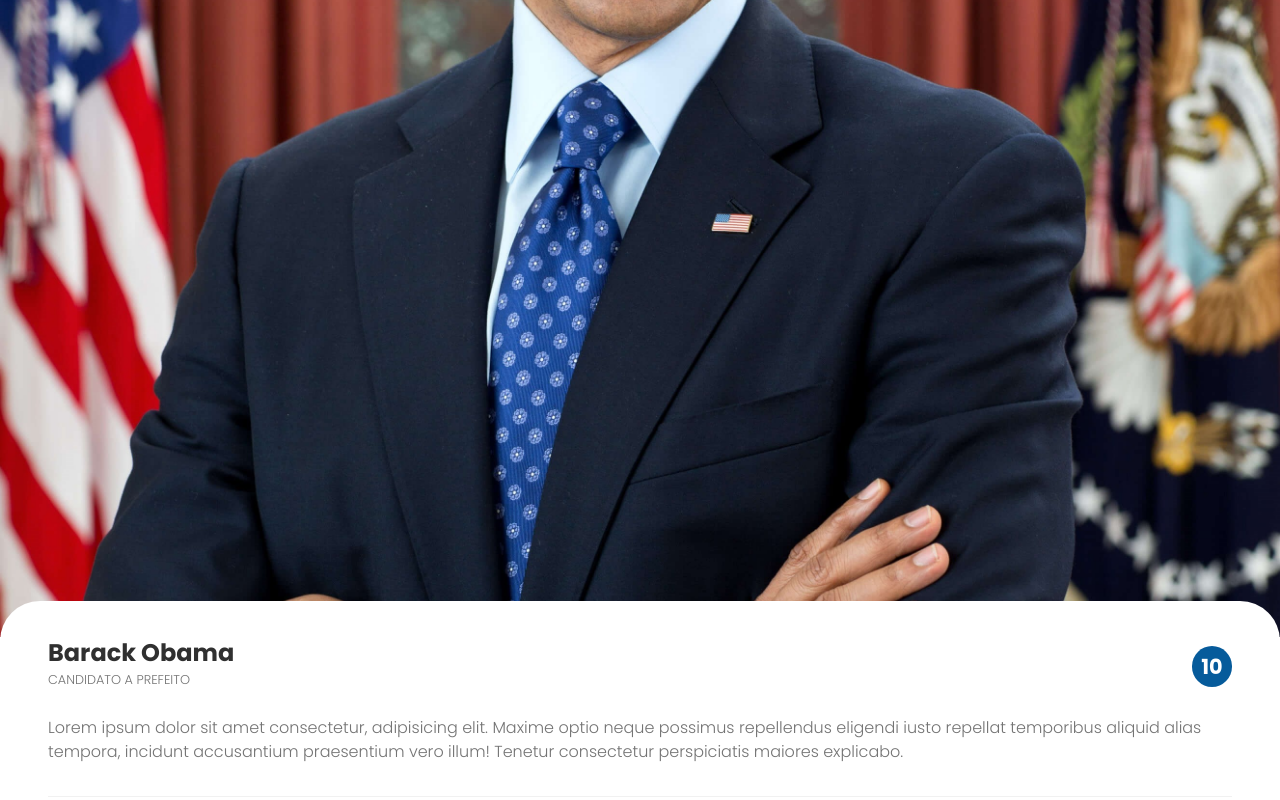
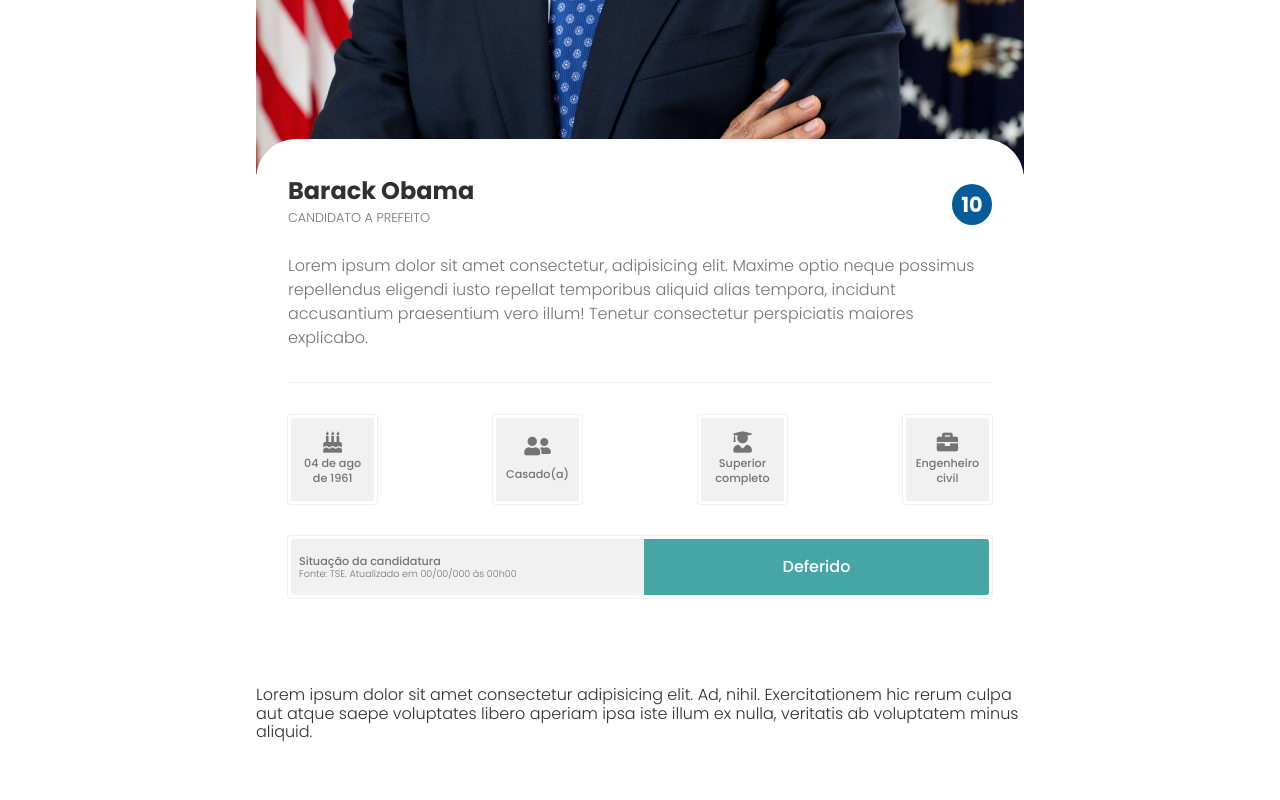
Before and after one commit to TrellixVulnTeam/mundiware-assessment_MTR2, a website: page index.html in a window 1280 px wide. Shown: the part 580-1380 px from the top of the page. After the commit the page ends 1338 px from the top, so only its background shows below. Drawn offline with nearby package versions, Linux system fonts and the light colour scheme.

Commit message:
Status component

```diff
--- a/index.html
+++ b/index.html
@@ -11,7 +11,7 @@
     <link rel="stylesheet" href="node_modules/normalize.css/normalize.css" />
     <link rel="stylesheet" href="node_modules/@fortawesome/fontawesome-free/css/all.css" />
     <link rel="stylesheet"
-        href="https://fonts.googleapis.com/css2?family=Poppins:ital,wght@0,300;0,400;0,700;1,400&display=swap" />
+        href="https://fonts.googleapis.com/css2?family=Poppins:ital,wght@0,300;0,400;0,500;0,700;1,400&display=swap" />
     <link rel="stylesheet" href="src/styles/style.css" />
 </head>
 
@@ -27,7 +27,6 @@
     <main>
         <section class="profile">
             <div>
-                <img class="profile__affiliation" src="public/assets/affiliation-prb.png" alt="Logotipo do partido" />
                 <img class="profile__picture" src="public/assets/profile-obama.jpg"
                     alt="Foto do perfil do candidato Barack Obama" />
             </div>
--- a/src/styles/style.css
+++ b/src/styles/style.css
@@ -3,6 +3,8 @@
     font-family: "Poppins", sans-serif;
     font-weight: 300;
     color: #303030;
+    max-width: 768px;
+    margin: auto;
 }
 
 hr {
@@ -38,21 +40,12 @@
     width: 100%;
 }
 
-.profile .profile__affiliation {
-    width: 4em;
-    display: inline-block;
-    position: absolute;
-    left: 26em;
-    top: 5em;
-}
-
 /* Summary */
 .summary {
     position: relative;
-    /* bottom: 13em; */
     bottom: 2.5em;
     background-color: #ffffff;
-    padding: 2em 3em;
+    padding: 2em 2em;
     border-radius: 2.5em 2.5em 0 0;
 }
 
@@ -92,6 +85,7 @@
 .summary .info {
     display: flex;
     justify-content: space-between;
+    flex-wrap: wrap;
 }
 
 .info .info__block {
@@ -100,14 +94,16 @@
     align-items: center;
     text-align: center;
     flex-direction: column;
-    font-weight: 400;
+    font-weight: 500;
     padding: 0.8em;
     width: 3.6em;
     height: 3.6em;
     background-color: #f1f1f1;
     color: #747474;
     border: 0.2em solid #ffffff;
+    border-radius: 3px;
     box-shadow: 0px 0px 0px 1px #f0f0f0;
+    margin-bottom: 0.5em;
 }
 
 .info .info__block p {
@@ -116,3 +112,55 @@
     margin: 0;
     line-height: 130%;
 }
+
+.summary .status {
+    display: flex;
+    align-items: center;
+    margin-top: 1.5em;
+    height: 3.5em;
+    border: 0.2em solid #ffffff;
+    box-shadow: 0px 0px 0px 1px #f0f0f0;
+    border-radius: 3px;
+}
+
+.status .status__caption {
+    display: flex;
+    flex-direction: column;
+    justify-content: center;
+    width: 50%;
+    background-color: #f1f1f1;
+    color: #747474;
+    border-radius: 3px 0 0 3px;
+    height: 3.5em;
+    padding: 0;
+    margin: 0;
+    padding-left: 0.5em;
+}
+
+.status .status__caption h4 {
+    font-size: 0.7em;
+    font-weight: 500;
+    padding: 0;
+    margin: 0;
+    line-height: 130%;
+}
+
+.status .status__caption p {
+    font-size: 0.6em;
+    font-weight: 300;
+    padding: 0;
+    margin: 0;
+    line-height: 130%;
+}
+
+.status .status__view {
+    display: flex;
+    align-items: center;
+    justify-content: center;
+    width: 50%;
+    height: 3.5em;
+    font-weight: 500;
+    background-color: #46a5a5;
+    color: #ffffff;
+    border-radius: 0 3px 3px 0;
+}
```
